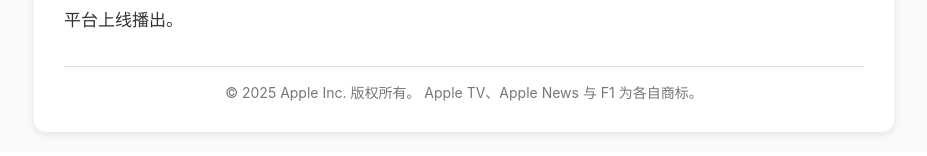
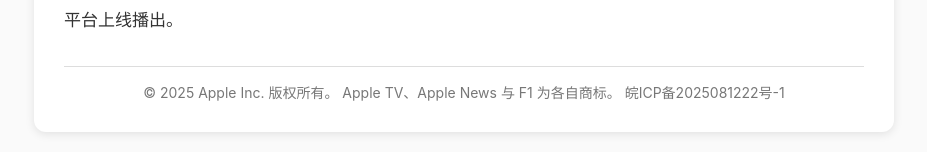
Before and after one commit to fengguokeji/daili, a Next.js app: page / in a window 1280 px wide. Shown: the part 2264-2420 px from the top of the page, without its empty margins (176-1103 px from the left). Built offline with nearby package versions, Linux system fonts and the light colour scheme.

Commit message:
Update index.js

```diff
--- a/pages/index.js
+++ b/pages/index.js
@@ -123,6 +123,7 @@
         <footer style={styles.footer}>
           © 2025 Apple Inc. 版权所有。
           Apple TV、Apple News 与 F1 为各自商标。
+            皖ICP备2025081222号-1
         </footer>
       </div>
     </div>
```
